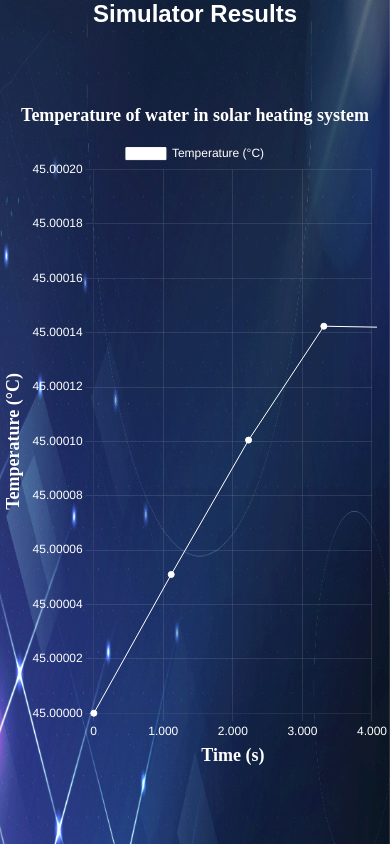
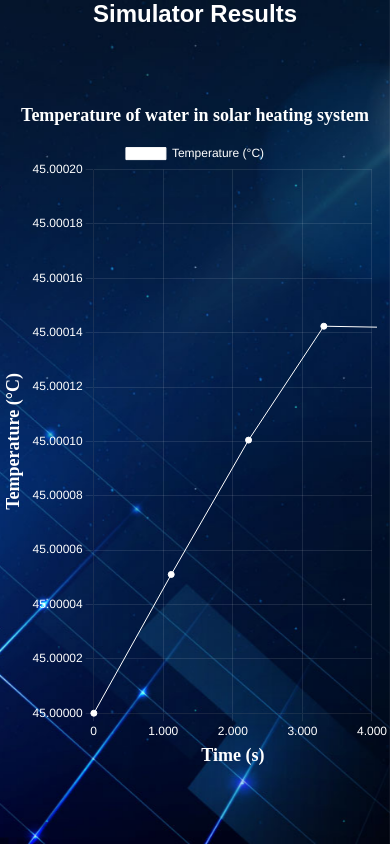
Before and after one commit to reshmar00/Solar-Water-Heater-Simulation, a website: page simulator/index.html in a window 390 px wide. Both pictures are taken after a click on the button "Start Simulation". Drawn offline with nearby package versions, Linux system fonts and the light colour scheme.

Commit message:
Fixed graph rendering and bg paths

```diff
--- a/simulator/styles.css
+++ b/simulator/styles.css
@@ -26,8 +26,8 @@ h2{
     display: flex;
     height: 100%;
     position: relative;
-    background: url('/simulator/bg_solar-2.png') no-repeat center center fixed;
-    background-size: 140% 100%;
+    background: url('/simulator/bg-images/solar-bg-desktop.jpg') no-repeat center center fixed;
+    background-size: cover;
     overflow-y: auto;
     max-height: 100vh;
 }
@@ -196,25 +196,28 @@ select {
     transition: left 0.5s ease-in-out, width 0.5s ease-in-out, opacity 0.5s ease-in-out;
 }
 
+.transition {
+    transition: all 0.5s ease;
+}
+
 .graph-slide-in {
     width: 100%;
-    /*left: 0;*/
-    /*display: block;*/
-    /*transform: translateX(-100%);*/
-    /*transition: transform 0.5s ease-in-out;*/
-}
-.transition {
-    transition: all 0.5s ease;
+    /*transition: width 0.5s ease-in-out;*/
 }
 
 /* Styles for screens smaller than 768 pixels */
 @media (max-width: 768px) {
     .graph {
+        position: fixed;
+        transition: top 0.5s ease-in-out;
         display: none; /* Hide the graph div initially */
     }
 
     .controls-container {
         flex-direction: column; /* Stack controls and graph vertically on smaller screens */
+        background: url('/simulator/bg-images/solar-bg-tab.jpg') no-repeat center center fixed;
+        background-size: cover;
+        overflow: hidden;
     }
 
     .controls {
@@ -230,3 +233,10 @@ select {
         padding-top: 0; /* Reduce padding */
     }
 }
+
+@media (max-width: 375px) {
+    .controls-container {
+        background: url('/simulator/bg-images/solar-bg-phone.jpg') no-repeat center center fixed;
+        background-size: cover;
+    }
+}
```
Also changed, not shown: simulator/bg-images/solar-bg-desktop.jpg (added), simulator/bg-images/solar-bg-phone.jpg (added), simulator/bg-images/solar-bg-tab.jpg (added).
